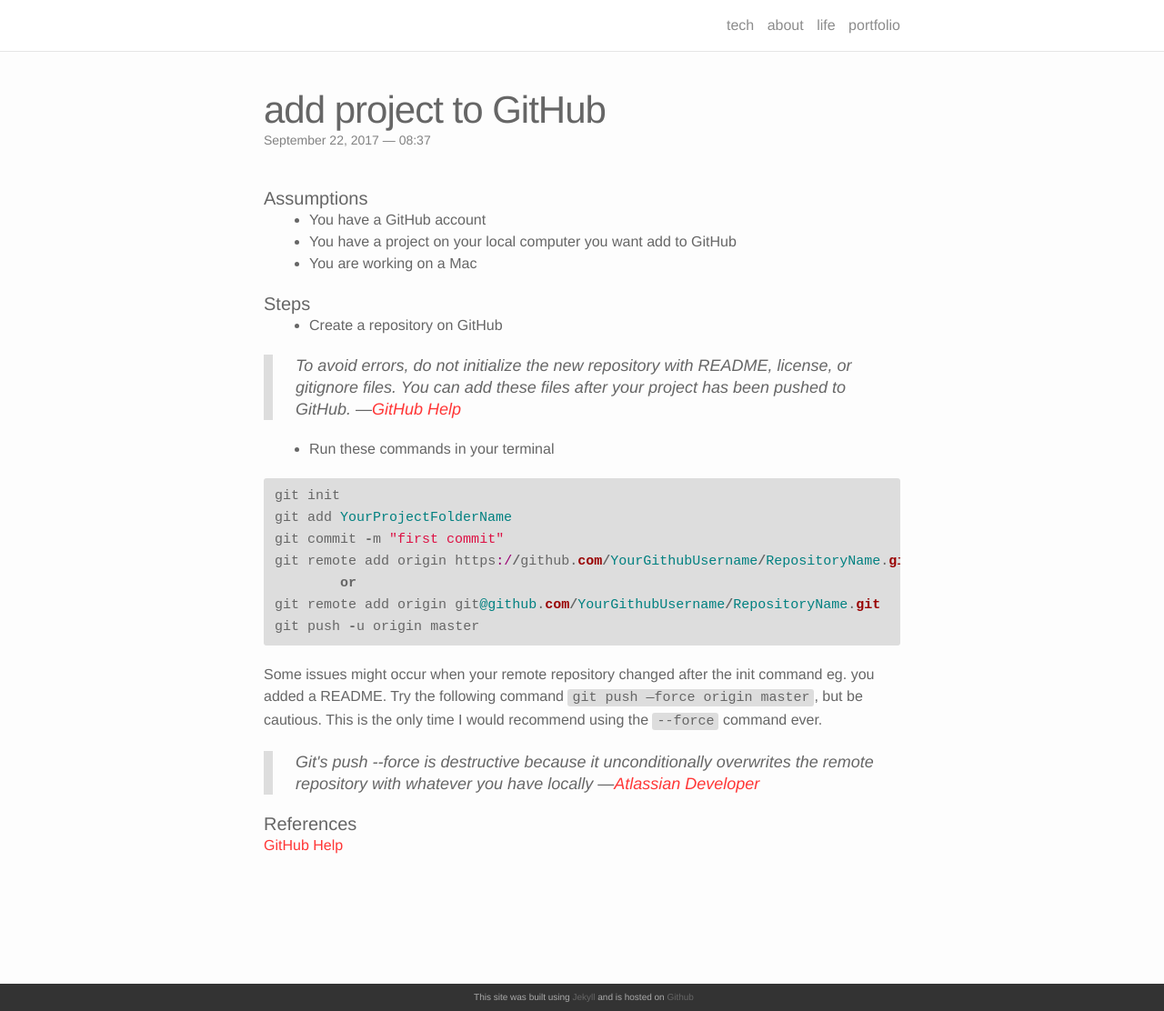
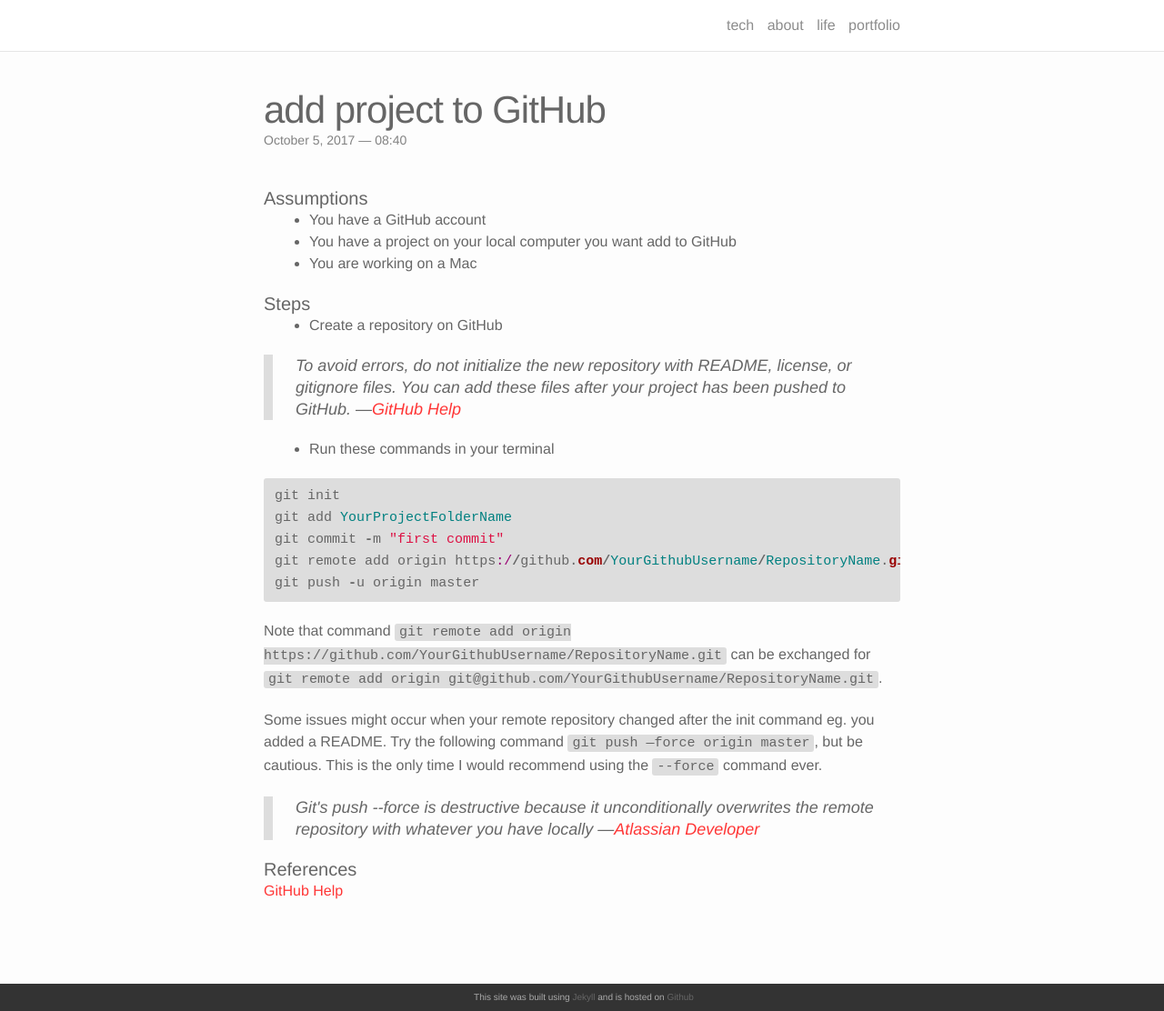
Before and after one commit to annelledejager/blog, a Jekyll site: the page built from _posts/2017-10-05-git.markdown, in a window 1280 px wide and 1112 px high. Shown: the whole window at 91% size. Built offline with Jekyll 4.4.1, drawn with Linux system fonts in a browser that asks for light colours; nearby versions of some CDN libraries; comment, search, counter and statistics services are not loaded.

Commit message:
Add info

```diff
--- a/_posts/2017-10-05-git.markdown
+++ b/_posts/2017-10-05-git.markdown
@@ -1,7 +1,7 @@
 ---
 layout: post
 title:  add project to GitHub
-date:   2017-09-22 08:37:00
+date:   2017-10-05 08:40:00
 description: add an existing project to GitHub using the command line
 comments: true
 ---
@@ -29,11 +29,11 @@ git init
 git add YourProjectFolderName
 git commit -m "first commit"
 git remote add origin https://github.com/YourGithubUsername/RepositoryName.git
-	or
-git remote add origin git@github.com/YourGithubUsername/RepositoryName.git
 git push -u origin master
 
 {% endhighlight %}
+
+Note that command `git remote add origin https://github.com/YourGithubUsername/RepositoryName.git` can be exchanged for `git remote add origin git@github.com/YourGithubUsername/RepositoryName.git`.
 
 Some issues might occur when your remote repository changed after the init command eg. you added a README. Try the following command `git push —force origin master`, but be cautious. This is the only time I would recommend using the `--force` command ever.
 
```
